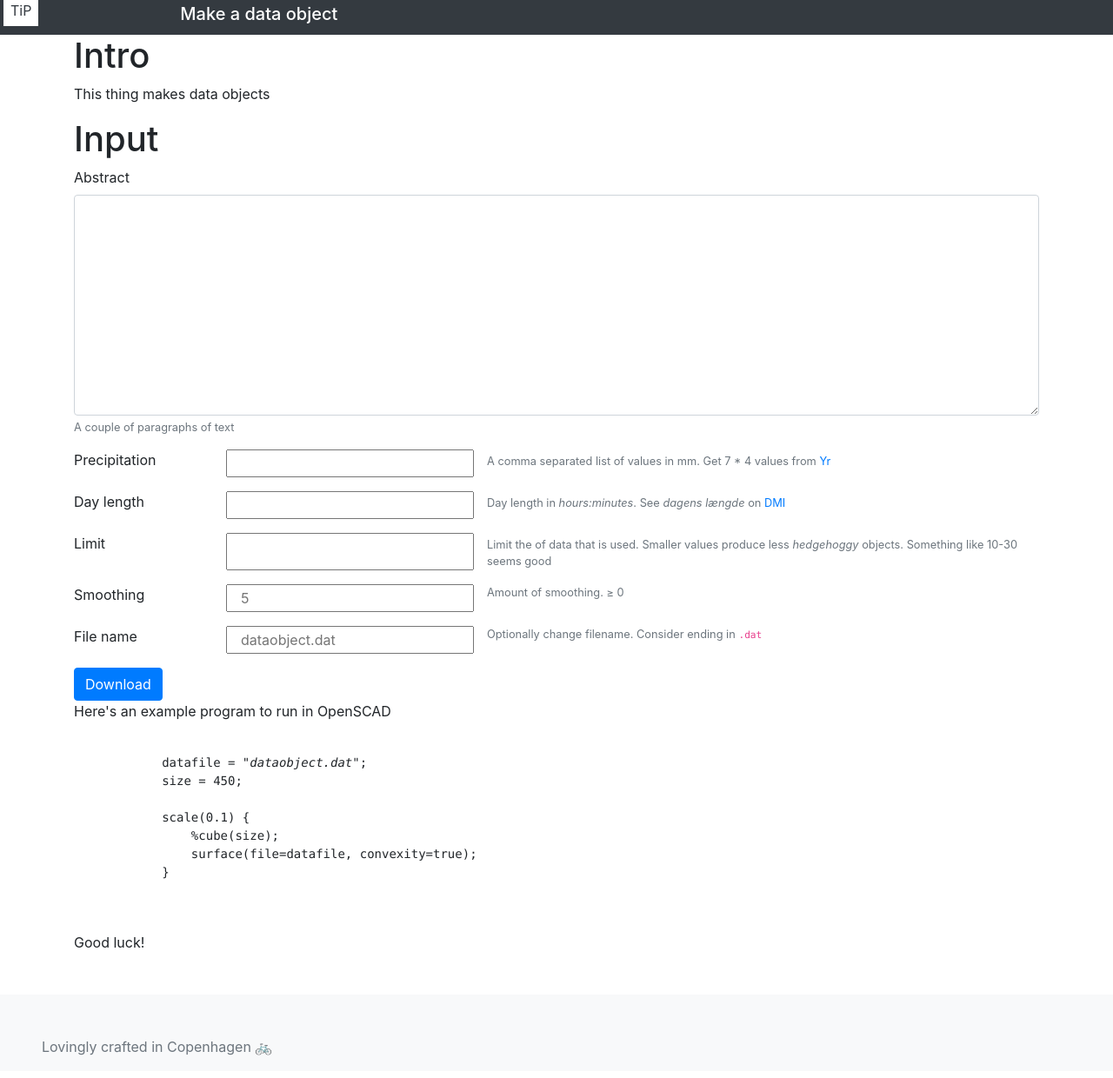
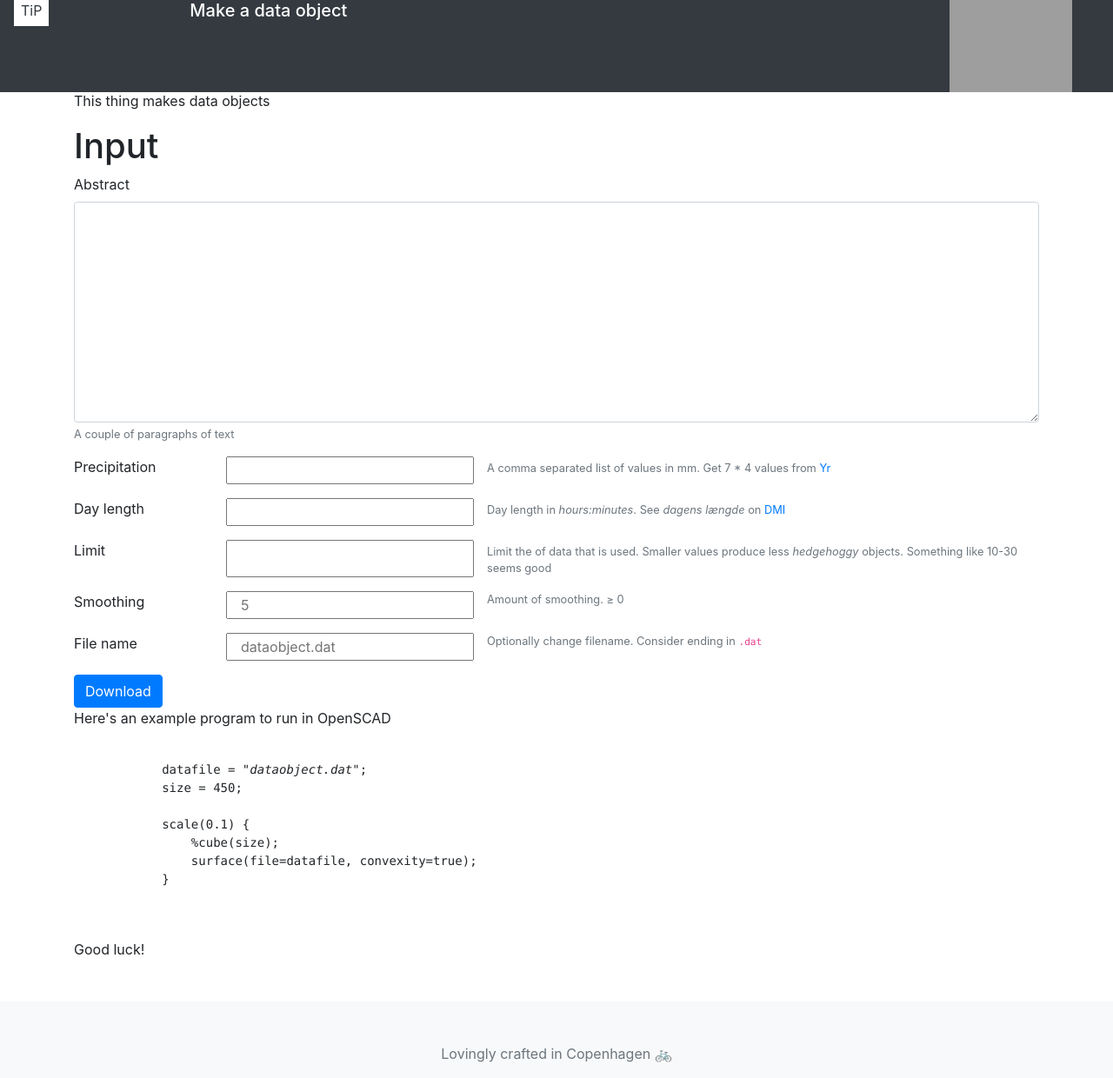
Before and after one commit to ituethoslab/make_a_data_object, a Flask app: page / in a window 1280 px wide. Shown: the whole page at 87% size. Before the commit the page ends 1214 px from the top, so only its background shows below. Run offline with Flask 2, Linux system fonts and the light colour scheme; some libraries are stand-ins or nearby versions; grey boxes are pictures that could not be loaded.

Commit message:
Added ETHOS Lab logo to the web UI, and a couple of minor UI things.

```diff
--- a/make_a_data_object/templates/index.html
+++ b/make_a_data_object/templates/index.html
@@ -11,18 +11,21 @@
     <header class="container">
       <div class="row bg-dark fixed-top text-white">
 	<div class="col-2">
-	  <span class="bg-white text-dark p-2 m-1">TiP</span>
+	  <span class="bg-white text-dark p-2 m-3">TiP</span>
 	</div>
-	<div class="col-10 p-1">
+
+	<div class="col">
 	  <h5>Make a data object</h5>
 	</div>
+
+	<div id="ethos-logo" class="col-2 float-right">
+	  <img class="w-75" src="https://blogit.itu.dk/ethos/wp-content/uploads/sites/14/2018/02/TEST@2x-100-1-1024x336.jpg">
+	</div>
+
       </div>
     </header>
 
-    <main class="container">
-      <section id="intro">
-	  <p>Intro</p>
-      </section>
+    <main class="container mt-5">
       <section id="generator">
 	<h1>Intro</h1>
 	<p>This thing makes data objects</p>
@@ -79,7 +82,7 @@
     </main>
 
     <footer class="footer">
-      <div class="col bg-light text-muted pt-5 pl-5 pr-5 pb-3 mt-5">
+      <div class="col bg-light text-muted pt-5 pl-5 pr-5 pb-3 mt-5 text-center">
 	Lovingly crafted in Copenhagen &#x1F6B2;
       </div>
     </footer>
```
